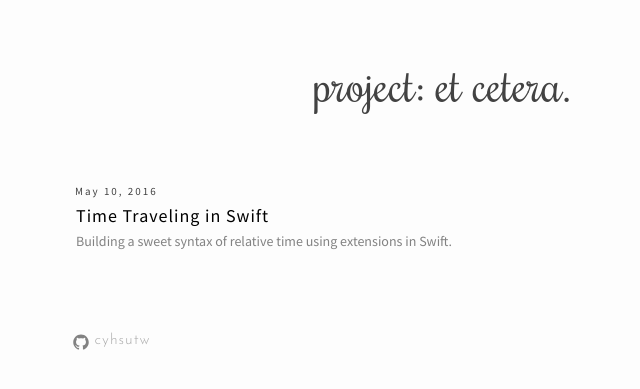
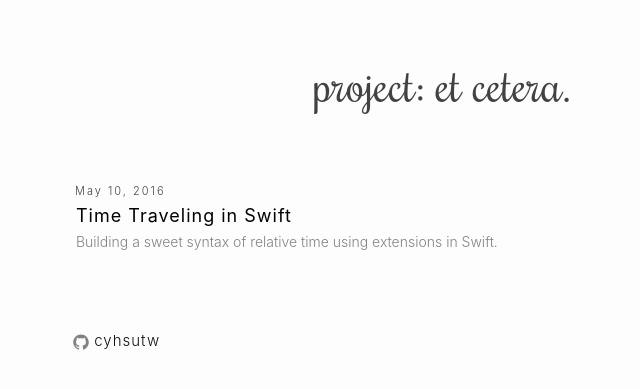
Before and after one commit to cyhsutw/blog, a Jekyll site: the page built from index.html, in a window 1280 px wide. Shown: the top 389 px of the page, without its empty margins (197-837 px from the left). Built offline with Jekyll 4.4.1, drawn with Linux system fonts in a browser that asks for light colours; nearby versions of some CDN libraries.

Commit message:
Update CSS

```diff
--- a/_includes/head.html
+++ b/_includes/head.html
@@ -5,7 +5,6 @@
 
   <title>{% if page.title %}{{ page.title | escape }}{% else %}{{ site.title | escape }}{% endif %}</title>
   <meta name="description" content="{% if page.excerpt %}{{ page.excerpt | strip_html | strip_newlines | truncate: 160 }}{% else %}{{ site.description }}{% endif %}">
-  <link href='https://fonts.googleapis.com/css?family=Source+Sans+Pro:400,400italic,600italic,600' rel='stylesheet' type='text/css'>
   <link href='https://fonts.googleapis.com/css?family=Josefin+Sans:400,600,700,300' rel='stylesheet' type='text/css'>
   <link href='https://fonts.googleapis.com/css?family=Rochester' rel='stylesheet' type='text/css'>
   <link href="https://maxcdn.bootstrapcdn.com/font-awesome/4.5.0/css/font-awesome.min.css" rel="stylesheet">
--- a/_includes/header.html
+++ b/_includes/header.html
@@ -1,9 +1,10 @@
 
 <div class="wrapper">
-  <center> <a href="/"><div class="site-title">   {{site.title}} </div></a></center>
-</div>
-<div class="wrapper site-description">
-<center>  {{site.description}} </center>
+  <center>
+    <a href="/">
+      <div class="site-title">{{ site.title }}</div>
+    </a>
+  </center>
 </div>
 <div class="wrapper">
   <!-- <div class="trigger site-navigation">
--- a/css/style.scss
+++ b/css/style.scss
@@ -1,12 +1,16 @@
 ---
 # Only the main Sass file needs front matter (the dashes are enough)
 ---
+
 @charset "utf-8";
 
 @import "syntax.css";
 
 // Our variables
-$base-font-family: "Source Sans Pro", Helvetica, Arial, sans-serif;
+$base-font-family: -apple-system, BlinkMacSystemFont,
+  "Segoe UI", "Roboto", "Oxygen", "Ubuntu", "Cantarell",
+  "Fira Sans", "Droid Sans", "Helvetica Neue",
+  sans-serif;
 $base-font-size:   16px;
 $base-font-weight: 400;
 $small-font-size:  $base-font-size * 0.875;
@@ -150,16 +154,9 @@ h1, h2, h3, h4, h5, h6 {
  * Links
  */
 a {
-    color: #aaa !important;
+    color: $text-color;
     text-decoration: none;
 
-    &:visited {
-        color: darken($brand-color, 15%);
-    }
-
-    &:hover {
-        color: black !important;
-    }
 
     &.page-link{
       &:hover {
@@ -170,23 +167,31 @@ a {
       color: black !important;
       &:hover {
       }
-
-      &:visited {
-          color: "crimson" !important;
-      }
     }
     &.post-title-link{
-      color: black !important;
+      border: none;
+      transition: none;
+
       &:hover {
-      }
-
-      &:visited {
-          color: "crimson" !important;
+        color: $text-color;
       }
     }
 }
 
+.post-content {
+  p {
+    a {
+      border-bottom: 1px dashed $text-color;
 
+      transition: all 0.3s ease;
+
+      &:hover {
+          color: $brand-color;
+          border-bottom: 1px dashed $brand-color;
+      }
+    }
+  }
+}
 
 /**
  * Blockquotes
@@ -287,7 +292,6 @@ pre {
 }
 
 .post {
-  font-family: "Source Sans Pro";
   font-size: 18px;
   font-weight: 300;
   padding-top: 0;
@@ -338,7 +342,6 @@ pre {
 }
 .postDate {
   text-align: left;
-  font-family: "Source Sans Pro";
   font-size: 11px;
   font-weight: 300;
   letter-spacing: 2px;
@@ -381,16 +384,12 @@ pre {
   font-size: 48px;
   font-family: 'Rochester', cursive;
   margin-top: 1em;
-  &,
-  &:visited {
-    color: $grey-color-dark;
-  }
+  color: $grey-color-dark;
 }
 .site-description {
   font-size: 14px;
   letter-spacing: 2px;
   text-indent: 6px;
-  font-family: 'Josefin Sans';
 }
 .exclamationMark {
   padding-left: 2em;
@@ -402,7 +401,6 @@ pre {
   font-size: 14px;
   letter-spacing: 2px;
   text-indent: 6px;
-  font-family: 'Josefin Sans';
   font-weight: 300;
   padding-top: 2em;
   text-align: center;
@@ -411,12 +409,10 @@ pre {
   text-transform: uppercase;
   letter-spacing: 2px;
   text-indent: 2px;
-  font-family: "Source Sans Pro";
   font-size: 12px;
 }
 .page-tagline {
   font-size: 18px;
-  font-family: "Source Sans Pro";
   color: rgb(170, 170, 170);
   text-align: center;
   text-transform: lowercase;
@@ -490,9 +486,7 @@ pre {
   list-style: none;
   margin-left: 0;
 }
-.small-site-title {
-  font-family: "Source Sans Pro";
-}
+
 .footer-col-wrapper {
   font-size: 15px;
   color: $grey-color;
@@ -500,7 +494,6 @@ pre {
   @extend %clearfix;
 }
 .footer-content {
-  font-family: "Josefin Sans";
   font-weight: 300;
   letter-spacing: 1px;
 }
@@ -565,6 +558,7 @@ pre {
 .post-link {
   display: block;
   font-size: 24px;
+  border: none;
 }
 /**
  * Posts
@@ -573,11 +567,10 @@ pre {
   margin: $spacing-unit auto;
 }
 .post-title {
-  font-size: 48px;
+  font-size: 36px;
 
   text-align: center;
-  font-family: "Source Sans Pro";
-  font-weight: 900;
+  font-weight: 300;
   @include media-query($on-laptop) {
     font-size: 36px;
   }
```
